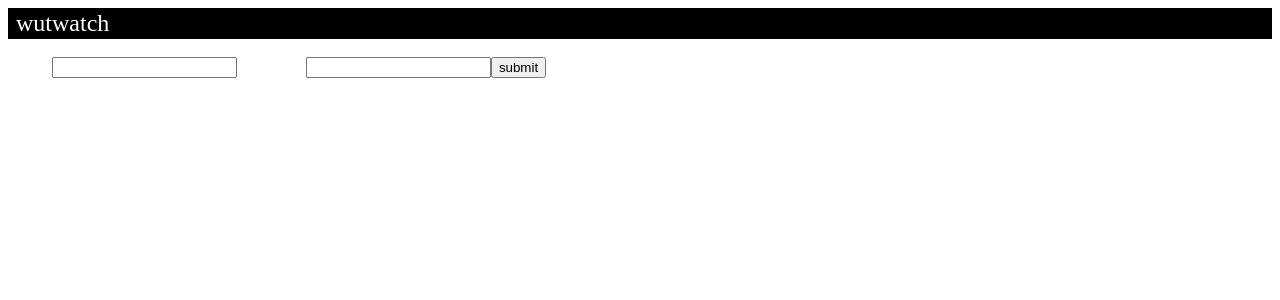
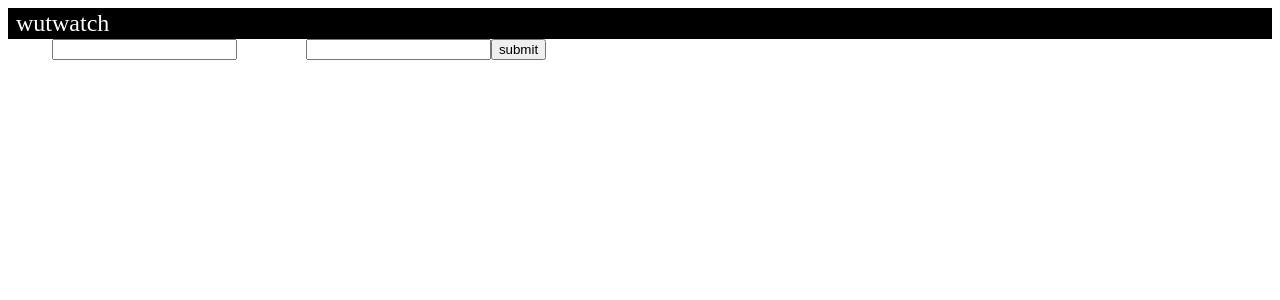
Before and after one commit to alisazhou/wutwatch, a React app in the folder frontend/: page / in a window 1280 px wide. Shown: the top 300 px of the page. Built offline with nearby package versions, Linux system fonts and the light colour scheme; the HTML template or start-up script is replaced by a standard one.

Commit message:
refactor LoginPage

```diff
--- a/frontend/src/components/HomePage/LoginPage.jsx
+++ b/frontend/src/components/HomePage/LoginPage.jsx
@@ -2,7 +2,8 @@ import React from 'react';
 import { connect } from 'react-redux';
 import { Field, reduxForm } from 'redux-form';
 
-import { createUserAction, loginUserAction } from '../../state/actions/authActions';
+import LoginForm from '../Login/LoginForm';
+import SignUpForm from '../Login/SignUpForm';
 
 
 class LoginPage extends React.Component {
@@ -24,47 +25,22 @@ class LoginPage extends React.Component {
     };
 
     render () {
-        if (this.state.showLoginTab) {
-            return (
-                <div>
-                    {this.tabs}
-                    <form onSubmit={this.props.handleSubmit(this.props.loginUser)}>
-                        email: <Field component='input' type='text' name='username' />
-                        password: <Field component='input' type='password' name='password' />
-                        <button type='submit'>submit</button>
-                    </form>
-                </div>
-            );
-        }
         return (
             <div>
+                {this.state.showLoginTab ? <LoginForm /> : <SignUpForm />}
                 {this.tabs}
-                <form onSubmit={this.props.handleSubmit(this.props.createUser)}>
-                    first name: <Field component='input' type='text' name='first_name' />
-                    last name: <Field component='input' type='text' name='last_name' />
-                    email: <Field component='input' type='text' name='email' />
-                    password: <Field component='input' type='password' name='password' />
-                    <button type='submit'>submit</button>
-                </form>
             </div>
         );
     }
 }
 
-const mapStateToProps = state => ({
-    isAuthenticated: state.auth && state.auth.isAuthenticated,
-});
-
 const mapDispatchToProps = dispatch => ({
     createUser: creds => {
         dispatch(createUserAction(creds));
     },
-    loginUser: creds => {
-        dispatch(loginUserAction(creds));
-    },
 });
 
-const ConnectedLoginPage = connect(mapStateToProps, mapDispatchToProps)(LoginPage);
+const ConnectedLoginPage = connect(undefined, mapDispatchToProps)(LoginPage);
 
 const WrappedLoginPage = reduxForm({
     form: 'createNewUser'
--- /dev/null
+++ b/frontend/src/components/Login/LoginForm.jsx
@@ -0,0 +1,27 @@
+import React from 'react';
+import { connect } from 'react-redux';
+import { Field, reduxForm } from 'redux-form';
+
+import { loginUserAction } from '../../state/actions/authActions';
+
+
+const LoginForm = props =>
+    <form onSubmit={props.handleSubmit(props.loginUser)}>
+        email: <Field component='input' type='text' name='username' />
+        password: <Field component='input' type='password' name='password' />
+        <button type='submit'>submit</button>
+    </form>;
+
+const mapDispatchToProps = dispatch => ({
+    loginUser: creds => {
+        dispatch(loginUserAction(creds));
+    },
+});
+
+const ConnectedForm = connect(undefined, mapDispatchToProps)(LoginForm);
+
+const WrappedForm = reduxForm({
+    form: 'loginUser'
+})(ConnectedForm);
+
+export default WrappedForm;
--- /dev/null
+++ b/frontend/src/components/Login/SignUpForm.jsx
@@ -0,0 +1,29 @@
+import React from 'react';
+import { connect } from 'react-redux';
+import { Field, reduxForm } from 'redux-form';
+
+import { createUserAction } from '../../state/actions/authActions';
+
+
+const SignUpForm = props =>
+    <form onSubmit={props.handleSubmit(props.createUser)}>
+        first name: <Field component='input' type='text' name='first_name' />
+        last name: <Field component='input' type='text' name='last_name' />
+        email: <Field component='input' type='text' name='email' />
+        password: <Field component='input' type='password' name='password' />
+        <button type='submit'>submit</button>
+    </form>
+
+const mapDispatchToProps = dispatch => ({
+    createUser: creds => {
+        dispatch(createUserAction(creds));
+    },
+});
+
+const ConnectedForm = connect(undefined, mapDispatchToProps)(SignUpForm);
+
+const WrappedForm = reduxForm({
+    form: 'createUser'
+})(ConnectedForm);
+
+export default WrappedForm;
```
